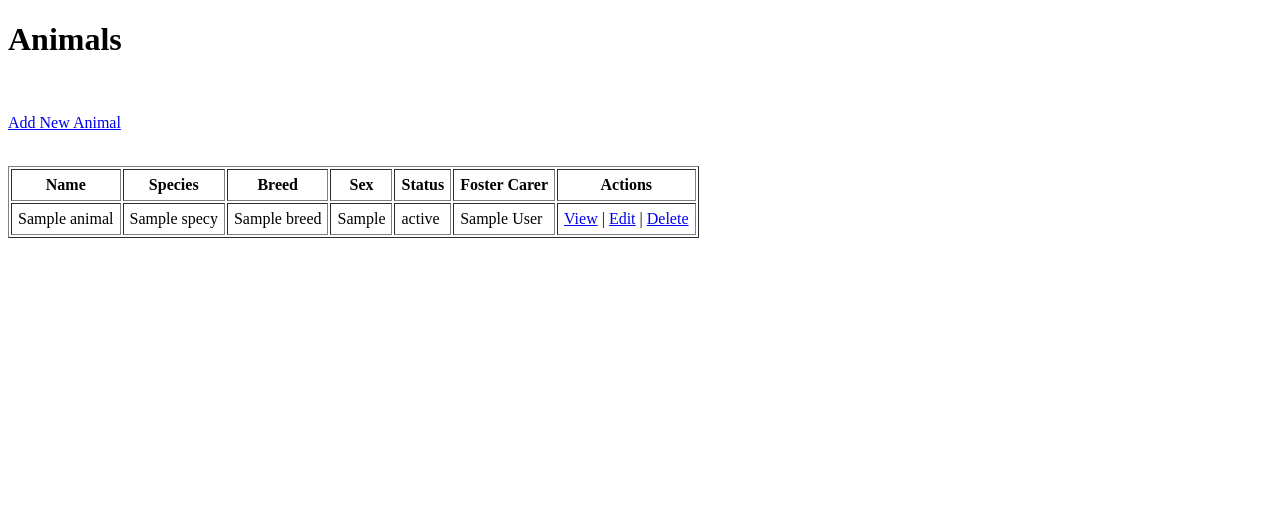
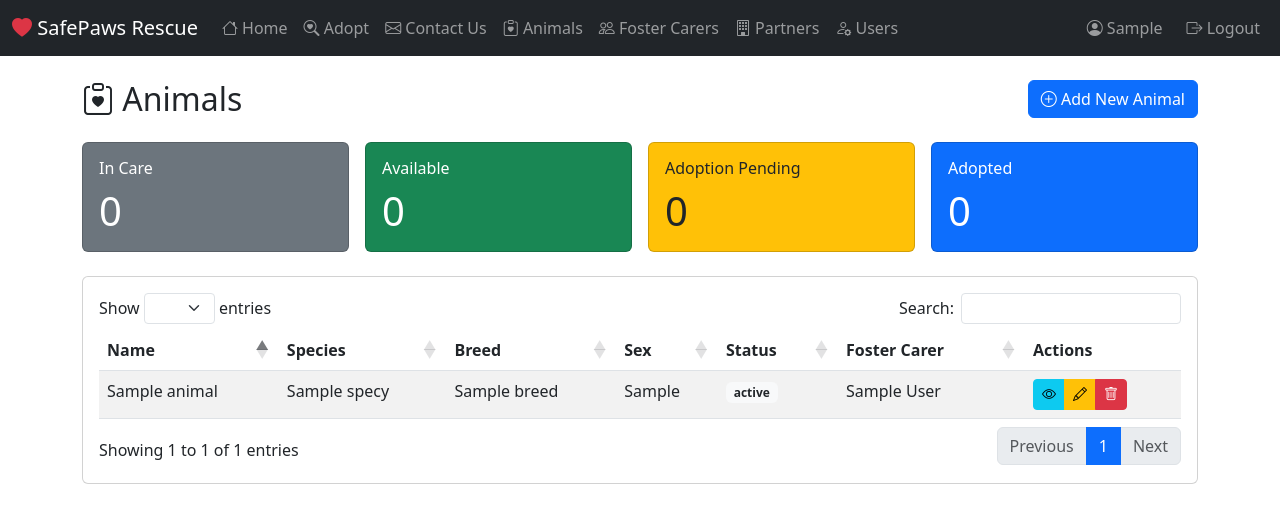
Before and after one commit to abstractalex-lab/safepaws-rescue, a PHP site: page /animals/index.php in a window 1280 px wide. Shown: the top 523 px of the page. Run offline with PHP 8.4, Linux system fonts and the light colour scheme; the visitor is signed in with stand-in values (Sample User, id 1); tables that the repository leaves empty or names only in its code hold one stand-in row (values such as "Sample post"); some libraries are stand-ins or nearby versions.

Commit message:
Style animal list with Bootstrap and DataTables
- Status count cards derived from the fetched rows
- Colour-coded status badges so state is scannable at a glance
- DataTables for client-side search and column sorting
- Icon button group for the row actions

```diff
--- a/animals/index.php
+++ b/animals/index.php
@@ -26,7 +26,24 @@ $stmt = $pdo->query(
      LEFT JOIN foster_carers fc ON a.foster_carer_id = fc.foster_carer_id
      ORDER BY a.name"
 );
+
 $animals = $stmt->fetchAll();
+
+// Counts for the summary cards, derived from the rows already fetched
+$statusCounts = array_fill_keys(array_keys($statusLabels), 0);
+foreach ($animals as $animal) {
+    if (isset($statusCounts[$animal['status']])) {
+        $statusCounts[$animal['status']]++;
+    }
+}
+
+// Bootstrap badge color per status
+$statusBadges = [
+        'in_care'   => 'bg-secondary',
+        'available' => 'bg-success',
+        'pending'   => 'bg-warning text-dark',
+        'adopted'   => 'bg-primary',
+];
 ?>
 
 <!DOCTYPE html>
@@ -35,18 +52,67 @@ $animals = $stmt->fetchAll();
     <meta charset="UTF-8">
     <meta name="viewport" content="width=device-width, initial-scale=1.0">
     <title>Animals - SafePaws Admin</title>
+    <link href="https://cdn.jsdelivr.net/npm/bootstrap@5.3.0/dist/css/bootstrap.min.css" rel="stylesheet">
+    <link href="https://cdn.datatables.net/1.13.6/css/dataTables.bootstrap5.min.css" rel="stylesheet">
+    <link rel="stylesheet" href="https://cdn.jsdelivr.net/npm/bootstrap-icons@1.11.0/font/bootstrap-icons.css">
 </head>
 <body>
-<h1>Animals</h1>
-<br>
+<?php include __DIR__ . '/../includes/navbar.php'; ?>
 
-<p><a href="add.php">Add New Animal</a></p>
-<br>
+<div class="container mt-4">
+    <div class="d-flex justify-content-between align-items-center mb-4">
+        <h2 class="mb-0"><i class="bi bi-clipboard-heart"></i> Animals</h2>
+        <a href="add.php" class="btn btn-primary">
+            <i class="bi bi-plus-circle"></i> Add New Animal
+        </a>
+    </div>
 
+    <!-- Summary counts, one card per status -->
+    <div class="row g-3 mb-4">
+        <div class="col-md-3">
+            <div class="card text-white bg-secondary h-100">
+                <div class="card-body">
+                    <h6 class="card-title">In Care</h6>
+                    <p class="card-text display-6 mb-0"><?= $statusCounts['in_care'] ?></p>
+                </div>
+            </div>
+        </div>
+        <div class="col-md-3">
+            <div class="card text-white bg-success h-100">
+                <div class="card-body">
+                    <h6 class="card-title">Available</h6>
+                    <p class="card-text display-6 mb-0"><?= $statusCounts['available'] ?></p>
+                </div>
+            </div>
+        </div>
+        <div class="col-md-3">
+            <div class="card text-dark bg-warning h-100">
+                <div class="card-body">
+                    <h6 class="card-title">Adoption Pending</h6>
+                    <p class="card-text display-6 mb-0"><?= $statusCounts['pending'] ?></p>
+                </div>
+            </div>
+        </div>
+        <div class="col-md-3">
+            <div class="card text-white bg-primary h-100">
+                <div class="card-body">
+                    <h6 class="card-title">Adopted</h6>
+                    <p class="card-text display-6 mb-0"><?= $statusCounts['adopted'] ?></p>
+                </div>
+            </div>
+        </div>
+    </div>
+
+    <div class="card">
+        <div class="card-body">
             <?php if (count($animals) === 0): ?>
-    <p>No animals found.</p>
+                <p class="text-center text-muted mb-0">
+                    <i class="bi bi-inbox"></i> No animals found.
+                    <a href="add.php">Add your first animal</a>
+                </p>
             <?php else: ?>
-    <table border="1" cellpadding="6">
+                <table id="animalsTable" class="table table-striped table-hover">
+                    <thead>
                     <tr>
                         <th>Name</th>
                         <th>Species</th>
@@ -56,29 +122,69 @@ $animals = $stmt->fetchAll();
                         <th>Foster Carer</th>
                         <th>Actions</th>
                     </tr>
+                    </thead>
+                    <tbody>
                     <?php foreach ($animals as $animal): ?>
                         <tr>
                             <td><?= htmlentities($animal['name']) ?></td>
                             <td><?= htmlentities($animal['species_name']) ?></td>
                             <td><?= htmlentities($animal['breed_name']) ?></td>
                             <td><?= htmlentities(ucfirst($animal['sex'])) ?></td>
-                <td><?= htmlentities($statusLabels[$animal['status']] ?? $animal['status']) ?></td>
+                            <td>
+                                <span class="badge <?= $statusBadges[$animal['status']] ?? 'bg-light text-dark' ?>">
+                                    <?= htmlentities($statusLabels[$animal['status']] ?? $animal['status']) ?>
+                                </span>
+                            </td>
                             <td>
                                 <?php if ($animal['foster_first_name']): ?>
                                     <?= htmlentities($animal['foster_first_name'] . ' ' . $animal['foster_last_name']) ?>
                                 <?php else: ?>
-                        <em>Not fostered</em>
+                                    <span class="text-muted">Not fostered</span>
                                 <?php endif; ?>
                             </td>
                             <td>
-                    <a href="view.php?id=<?= $animal['animal_id'] ?>">View</a> |
-                    <a href="edit.php?id=<?= $animal['animal_id'] ?>">Edit</a> |
-                    <a href="delete.php?id=<?= $animal['animal_id'] ?>">Delete</a>
+                                <div class="btn-group" role="group">
+                                    <a href="view.php?id=<?= $animal['animal_id'] ?>"
+                                       class="btn btn-sm btn-info" title="View">
+                                        <i class="bi bi-eye"></i>
+                                    </a>
+                                    <a href="edit.php?id=<?= $animal['animal_id'] ?>"
+                                       class="btn btn-sm btn-warning" title="Edit">
+                                        <i class="bi bi-pencil"></i>
+                                    </a>
+                                    <a href="delete.php?id=<?= $animal['animal_id'] ?>"
+                                       class="btn btn-sm btn-danger" title="Delete">
+                                        <i class="bi bi-trash"></i>
+                                    </a>
+                                </div>
                             </td>
                         </tr>
                     <?php endforeach; ?>
+                    </tbody>
                 </table>
             <?php endif; ?>
+        </div>
+    </div>
+</div>
 
+<script src="https://cdn.jsdelivr.net/npm/bootstrap@5.3.0/dist/js/bootstrap.bundle.min.js"></script>
+<script src="https://code.jquery.com/jquery-3.7.1.min.js"></script>
+<script src="https://cdn.datatables.net/1.13.6/js/jquery.dataTables.min.js"></script>
+<script src="https://cdn.datatables.net/1.13.6/js/dataTables.bootstrap5.min.js"></script>
+
+<script>
+    // Only initialize when rows exist - the empty state renders no table
+    $(document).ready(function () {
+        if ($('#animalsTable').length) {
+            $('#animalsTable').DataTable({
+                "pageLength": 15,
+                "order": [[0, 'asc']],
+                "columnDefs": [
+                    { "targets": [6], "orderable": false, "searchable": false } // Actions column
+                ]
+            });
+        }
+    });
+</script>
 </body>
 </html>
--- a/animals/view.php
+++ b/animals/view.php
@@ -60,7 +60,7 @@ if ($animal['date_of_birth']) {
     }
 }
 
-// Bootstrap badge colour per status
+// Bootstrap badge color per status
 $statusBadges = [
         'in_care'   => 'bg-secondary',
         'available' => 'bg-success',
```
Lines whose indentation alone changed are shown as unchanged.
